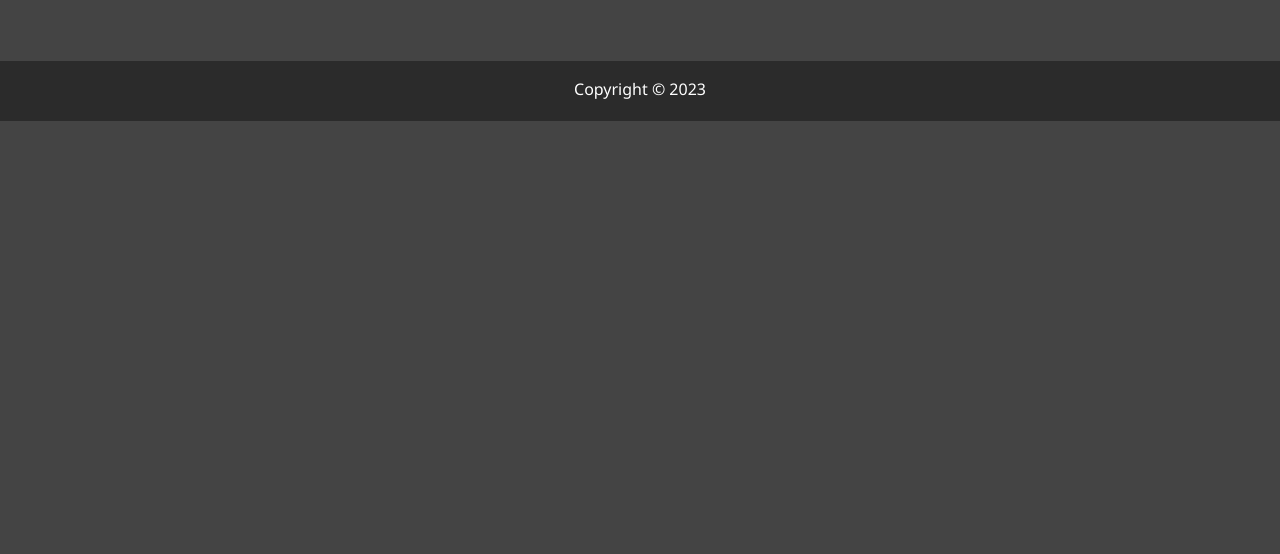
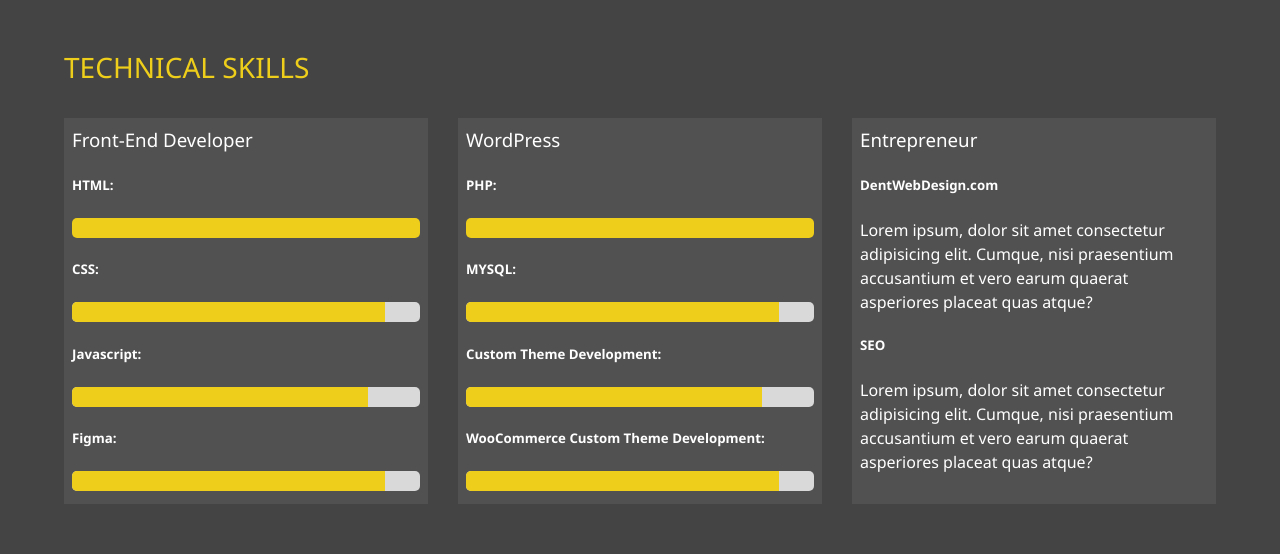
Before and after one commit to Richard-Dent/modern_portfolio, a website: page dist/about.html in a window 1280 px wide. Shown: the part 923-1477 px from the top of the page. Before the commit the page ends 1044 px from the top, so only its background shows below. Drawn offline with Linux system fonts and the light colour scheme.

Commit message:
Added Technical Skills Section to About Page

```diff
--- a/scss/_config.scss
+++ b/scss/_config.scss
@@ -1,5 +1,6 @@
 $primary-color: #444;
 $secondary-color: #eece1a;
+$tech-skills-color: #ffffffc7;
 $show-home-image: true;
 $home-image: url(../img/background.jpg);
 $background-opacity: 0.9;
--- a/scss/main.scss
+++ b/scss/main.scss
@@ -113,6 +113,62 @@ main {
     }
 }
 
+.tech-skills {
+    display: grid;
+    grid-gap: 30px;
+    grid-template-areas:
+    'tech-title tech-title tech-title'
+    'skill1 skill2 skill3';
+    grid-template-columns: repeat(3, 1fr);
+    margin-top: 50px;
+
+    .tech-title {
+        grid-area: tech-title;
+        font-size: 1.5rem;
+    }
+
+    .skill-1 {
+        grid-area: skill1;
+    }
+
+    .skill {
+        background: lighten($color: $primary-color, $amount: 5);
+        padding: 0.5rem;
+    }
+
+    .progress {
+        overflow: hidden;
+        height: 20px;
+        background: $tech-skills-color;
+        border-radius: 5px;
+        margin-bottom: 0.3rem;
+
+        div {
+            height: 100%;
+            color: #fff;
+            text-align: center;
+            background: $secondary-color;
+        }
+    }
+}
+
+.about-b {
+    .progress {
+        overflow: hidden;
+        height: 20px;
+        background: $tech-skills-color;
+        border-radius: 5px;
+        margin-bottom: 0.3rem;
+
+        div {
+            height: 100%;
+            color: #fff;
+            text-align: center;
+            background: $secondary-color;
+        }
+    }
+}
+
 // Work/Projects
 .projects {
     display: grid;
```
Also changed, not shown: dist/about.html, dist/css/main.css.
